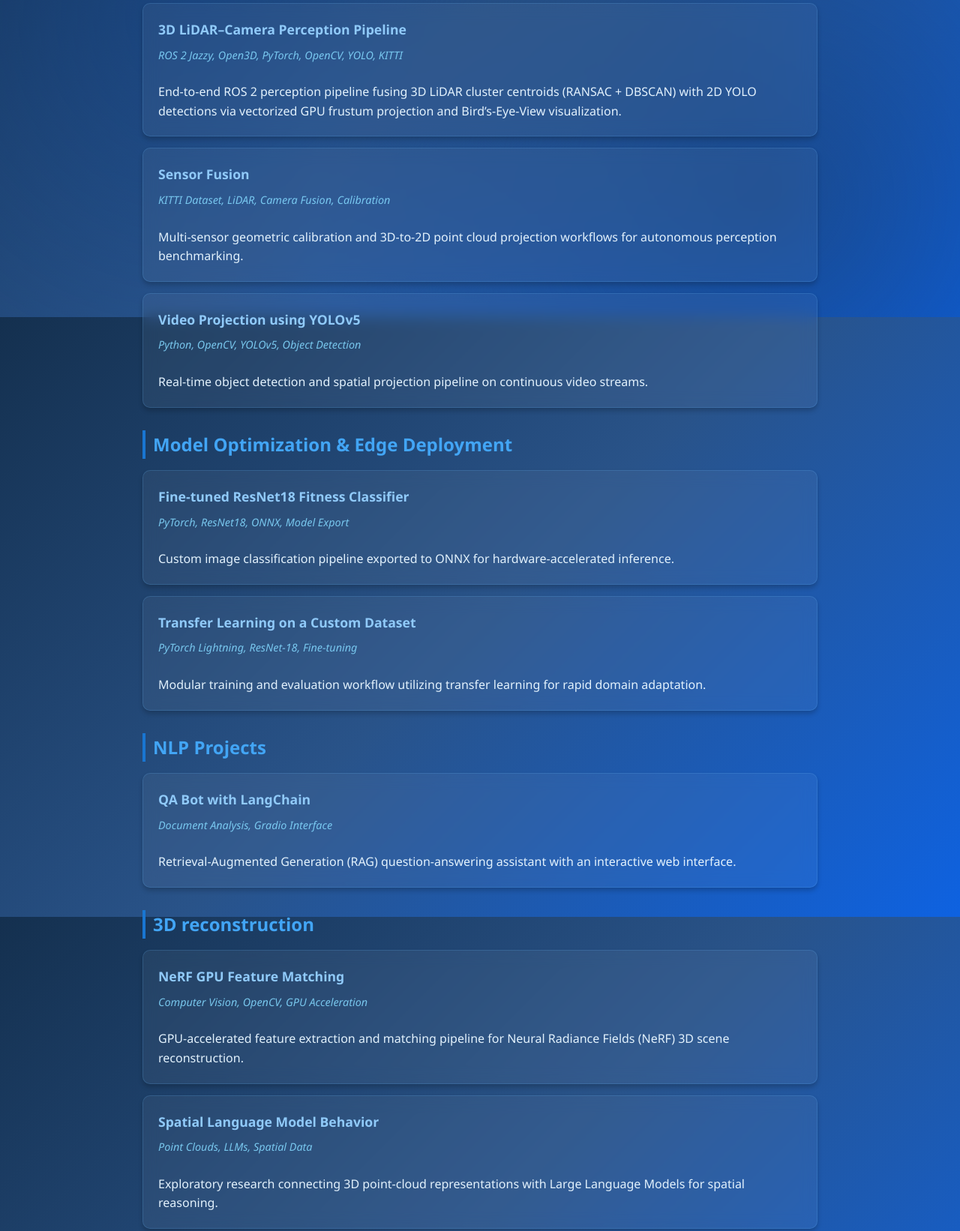
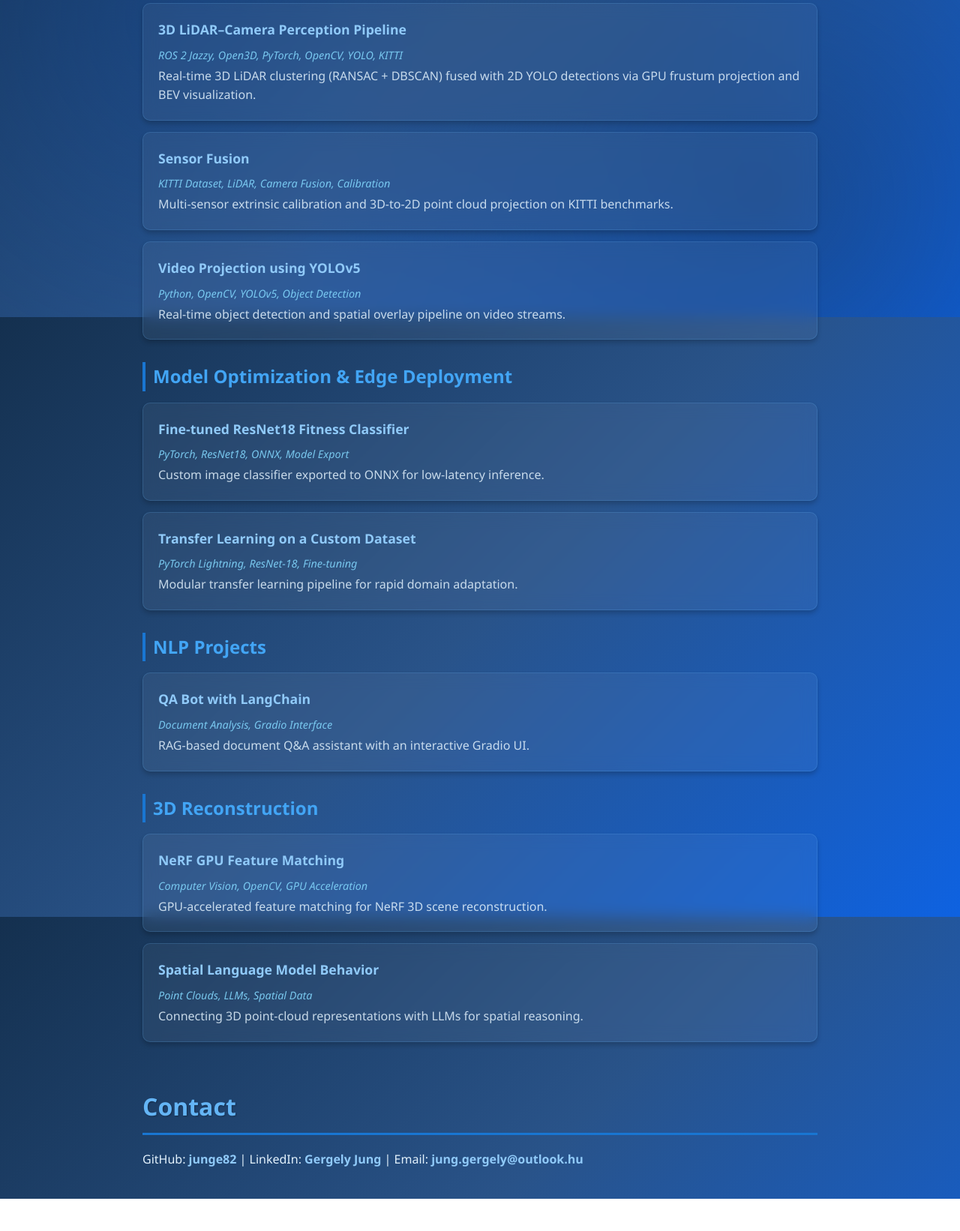
Before and after one commit to junge82/gergely-jung, a plain HTML site: page index.html in a window 1280 px wide. Shown: the part 377-2019 px from the top of the page at 75% size. After the commit the page ends 1976 px from the top, so only its background shows below. Drawn offline with Linux system fonts and the light colour scheme.

Commit message:
profil upgrade

```diff
--- a/index.html
+++ b/index.html
@@ -156,26 +156,29 @@
 </head>
 <body>
   <h1>Gergely Jung</h1>
-  <p>Lead / Senior Autonomous Systems &amp; Computer Vision Engineer | C++, Python, ROS 2, Multi-Sensor Fusion &amp; Edge AI</p>
+  <p>Lead / Senior Autonomous Systems &amp; Computer Vision Engineer<br>
+  C++, Python, ROS 2, Sensor Fusion &amp; Edge AI</p>
   <h2>Projects</h2>
+
+
 
   <!-- Computer Vision Projects Section -->
   <h3>Computer Vision &amp; Autonomous Systems</h3>
   <ul>
     <li>
       <strong><a href="computer_vision/lidar-camera-perception.html">3D LiDAR–Camera Perception Pipeline</a></strong>
-      <span class="tech-stack">ROS 2 Jazzy, Open3D, PyTorch, OpenCV, YOLO, KITTI</span><br>
-      End-to-end ROS 2 perception pipeline fusing 3D LiDAR cluster centroids (RANSAC + DBSCAN) with 2D YOLO detections via vectorized GPU frustum projection and Bird’s-Eye-View visualization.
+      <span class="tech-stack">ROS 2 Jazzy, Open3D, PyTorch, OpenCV, YOLO, KITTI</span>
+      <div style="margin-top: 4px; opacity: 0.85;">Real-time 3D LiDAR clustering (RANSAC + DBSCAN) fused with 2D YOLO detections via GPU frustum projection and BEV visualization.</div>
     </li>
     <li>
       <strong><a href="sensor_fusion/kitti.html">Sensor Fusion</a></strong>
-      <span class="tech-stack">KITTI Dataset, LiDAR, Camera Fusion, Calibration</span><br>
-      Multi-sensor geometric calibration and 3D-to-2D point cloud projection workflows for autonomous perception benchmarking.
+      <span class="tech-stack">KITTI Dataset, LiDAR, Camera Fusion, Calibration</span>
+      <div style="margin-top: 4px; opacity: 0.85;">Multi-sensor extrinsic calibration and 3D-to-2D point cloud projection on KITTI benchmarks.</div>
     </li>
     <li>
       <strong><a href="computer_vision/capstone-ski.html">Video Projection using YOLOv5</a></strong>
-      <span class="tech-stack">Python, OpenCV, YOLOv5, Object Detection</span><br>
-      Real-time object detection and spatial projection pipeline on continuous video streams.
+      <span class="tech-stack">Python, OpenCV, YOLOv5, Object Detection</span>
+      <div style="margin-top: 4px; opacity: 0.85;">Real-time object detection and spatial overlay pipeline on video streams.</div>
     </li>
   </ul>
 
@@ -184,47 +187,38 @@
   <ul>
     <li>
       <strong><a href="fitness-onnx-app/fitness.html">Fine-tuned ResNet18 Fitness Classifier</a></strong>
-      <span class="tech-stack">PyTorch, ResNet18, ONNX, Model Export</span><br>
-      Custom image classification pipeline exported to ONNX for hardware-accelerated inference.
+      <span class="tech-stack">PyTorch, ResNet18, ONNX, Model Export</span>
+      <div style="margin-top: 4px; opacity: 0.85;">Custom image classifier exported to ONNX for low-latency inference.</div>
     </li>
     <li>
       <strong><a href="model_optimization/transfer-learning-sport-classes.html">Transfer Learning on a Custom Dataset</a></strong>
-      <span class="tech-stack">PyTorch Lightning, ResNet-18, Fine-tuning</span><br>
-      Modular training and evaluation workflow utilizing transfer learning for rapid domain adaptation.
+      <span class="tech-stack">PyTorch Lightning, ResNet-18, Fine-tuning</span>
+      <div style="margin-top: 4px; opacity: 0.85;">Modular transfer learning pipeline for rapid domain adaptation.</div>
     </li>
   </ul>
 
-
   <!-- NLP Projects Section -->
-<!--   <h3>Recommender system</h3>
-  <ul>
-    <li>
-      <strong><a href="qa-langchain.html">QA Bot with LangChain</a></strong>
-      <span class="tech-stack">Document Analysis, Gradio Interface</span>
-    </li>
-  </ul> -->
-
   <h3>NLP Projects</h3>
   <ul>
     <li>
       <strong><a href="NLP_projects/qa-langchain.html">QA Bot with LangChain</a></strong>
-      <span class="tech-stack">Document Analysis, Gradio Interface</span><br>
-      Retrieval-Augmented Generation (RAG) question-answering assistant with an interactive web interface.
+      <span class="tech-stack">Document Analysis, Gradio Interface</span>
+      <div style="margin-top: 4px; opacity: 0.85;">RAG-based document Q&amp;A assistant with an interactive Gradio UI.</div>
     </li>
   </ul>
 
   <!-- 3D_reconstruction Section -->
-  <h3>3D reconstruction</h3>
+  <h3>3D Reconstruction</h3>
   <ul>
     <li>
       <strong><a href="3D_reconstruction/nerf-video.html">NeRF GPU Feature Matching</a></strong>
-      <span class="tech-stack">Computer Vision, OpenCV, GPU Acceleration</span><br>
-      GPU-accelerated feature extraction and matching pipeline for Neural Radiance Fields (NeRF) 3D scene reconstruction.
+      <span class="tech-stack">Computer Vision, OpenCV, GPU Acceleration</span>
+      <div style="margin-top: 4px; opacity: 0.85;">GPU-accelerated feature matching for NeRF 3D scene reconstruction.</div>
     </li>
     <li>
       <strong><a href="3D_reconstruction/spatial-llm.html">Spatial Language Model Behavior</a></strong>
-      <span class="tech-stack">Point Clouds, LLMs, Spatial Data</span><br>
-      Exploratory research connecting 3D point-cloud representations with Large Language Models for spatial reasoning.
+      <span class="tech-stack">Point Clouds, LLMs, Spatial Data</span>
+      <div style="margin-top: 4px; opacity: 0.85;">Connecting 3D point-cloud representations with LLMs for spatial reasoning.</div>
     </li>
   </ul>
 
@@ -240,7 +234,7 @@
   <h2>Contact</h2>
   <p>
     GitHub: <a href="https://github.com/junge82">junge82</a> |
-    LinkedIn: <a href="https://linkedin.com">://linkedin.com</a> |
+    LinkedIn: <a href="https://www.linkedin.com/in/gergelyjung/">Gergely Jung</a> |
     Email: <a href="mailto:jung.gergely@outlook.hu">jung.gergely@outlook.hu</a>
   </p>
 
```
